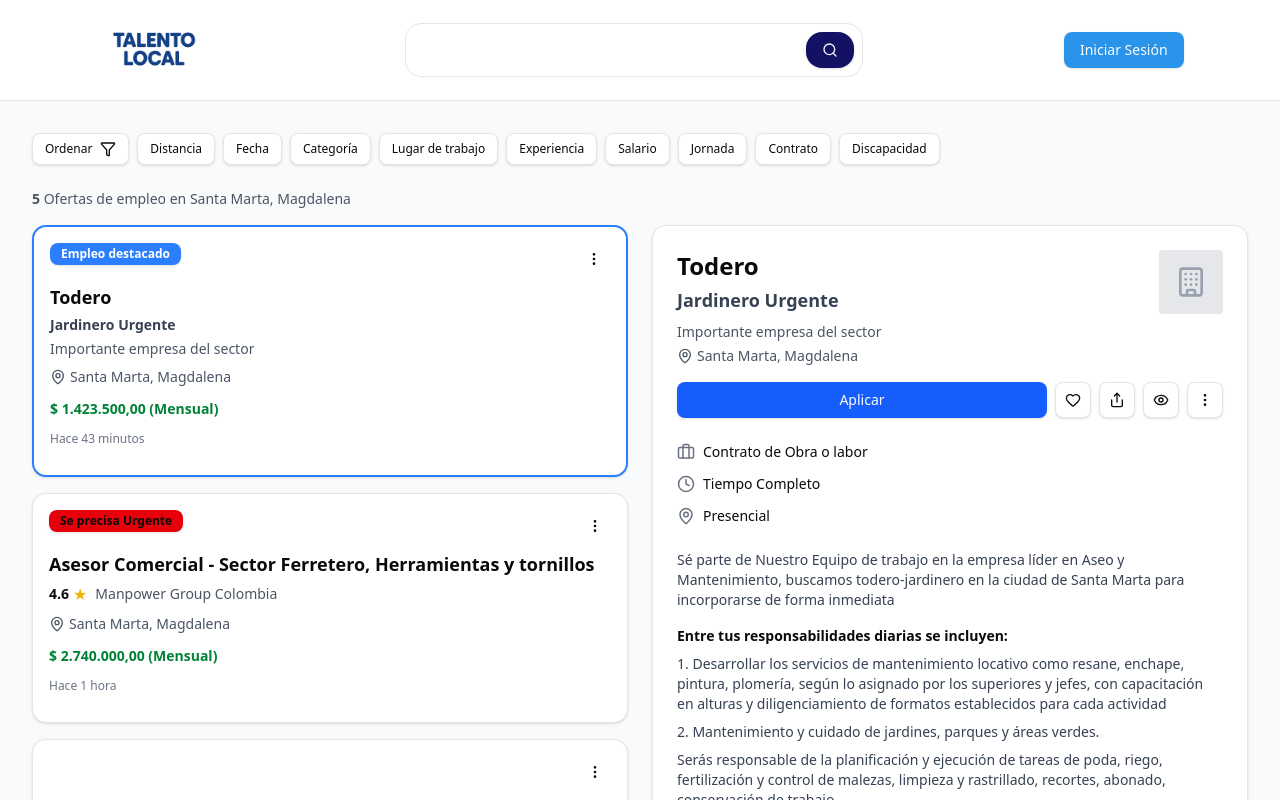
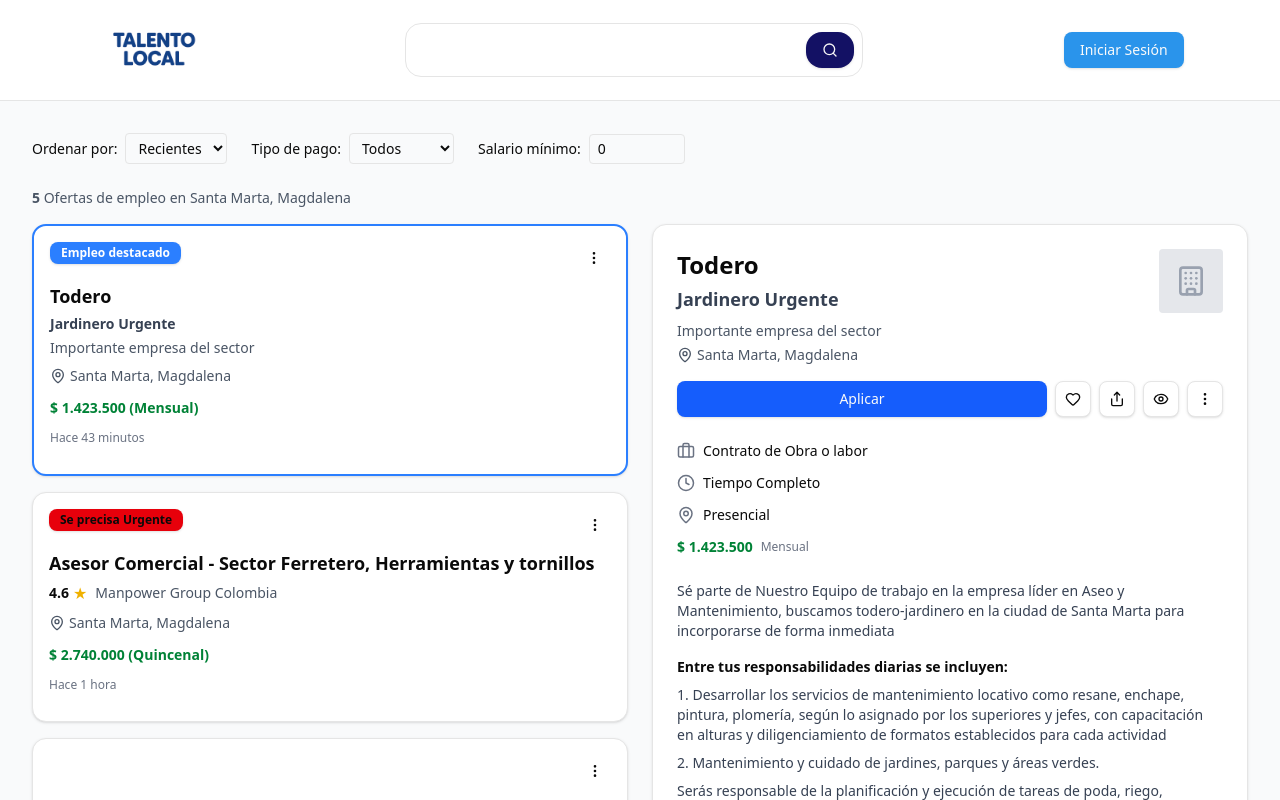
Before and after one commit to Akiii-lab/Talento-Local-Web-Client, a Next.js app: page /postulations in a window 1280 px wide. Shown: the top 800 px of the page. Built offline with nearby package versions, Linux system fonts and the light colour scheme.

Commit message:
feat: implement filtering and sorting in postulations page, update job cards and detail panel to display salary and payment type

```diff
--- a/src/app/(public)/postulations/page.tsx
+++ b/src/app/(public)/postulations/page.tsx
@@ -16,7 +16,8 @@ const mockPostulations = [
         type: "Contrato de Obra o labor",
         schedule: "Tiempo Completo",
         modality: "Presencial",
-        salary: "$ 1.423.500,00 (Mensual)",
+        salary: 1423500,
+        payType: 'Mensual' as const,
         postedTime: "Hace 43 minutos",
         featured: true,
         urgent: false,
@@ -31,7 +32,8 @@ const mockPostulations = [
         type: "Contrato Fijo",
         schedule: "Tiempo Completo",
         modality: "Presencial",
-        salary: "$ 2.740.000,00 (Mensual)",
+        salary: 2740000,
+        payType: 'Quincenal' as const,
         postedTime: "Hace 1 hora",
         featured: false,
         urgent: true,
@@ -46,7 +48,8 @@ const mockPostulations = [
         type: "Contrato de Aprendizaje",
         schedule: "Tiempo Completo",
         modality: "Presencial",
-        salary: "$ 1.423.500,00 (Mensual)",
+        salary: 1423500,
+        payType: 'Semanal' as const,
         postedTime: "Hace 4 horas",
         featured: false,
         urgent: false,
@@ -61,7 +64,8 @@ const mockPostulations = [
         type: "Contrato Indefinido",
         schedule: "Tiempo Completo",
         modality: "Remoto",
-        salary: "$ 4.500.000,00 (Mensual)",
+        salary: 4500000,
+        payType: 'Mensual' as const,
         postedTime: "Hace 2 días",
         featured: true,
         urgent: false,
@@ -76,7 +80,8 @@ const mockPostulations = [
         type: "Contrato Fijo",
         schedule: "Tiempo Completo",
         modality: "Presencial",
-        salary: "$ 2.200.000,00 (Mensual)",
+        salary: 2200000,
+        payType: 'Quincenal' as const,
         postedTime: "Hace 1 día",
         featured: false,
         urgent: true,
@@ -86,17 +91,37 @@ const mockPostulations = [
 
 export default function PostulationsPage() {
     const [selectedJob, setSelectedJob] = useState(mockPostulations[0]);
+    const [orderBy, setOrderBy] = useState("recientes");
+    const [payType, setPayType] = useState("");
+    const [minSalary, setMinSalary] = useState(0);
+
+    // Filtrar y ordenar postulaciones
+    const filteredPostulations = mockPostulations
+        .filter(job => (payType ? job.payType === payType : true))
+        .filter(job => job.salary >= minSalary)
+        .sort((a, b) => {
+            if (orderBy === "salario") return b.salary - a.salary;
+            if (orderBy === "empresa") return a.company.localeCompare(b.company);
+            return 0; // recientes: ya están mockeados en orden
+        });
 
     return (
         <div className="min-h-screen bg-gray-50 p-4 md:p-8">
             <div className="max-w-7xl mx-auto">
                 {/* Filtros superiores */}
-                <FilterBar />
+                <FilterBar
+                    orderBy={orderBy}
+                    setOrderBy={setOrderBy}
+                    payType={payType}
+                    setPayType={setPayType}
+                    minSalary={minSalary}
+                    setMinSalary={setMinSalary}
+                />
 
                 {/* Contador de ofertas */}
                 <div className="mb-4">
                     <p className="text-sm text-gray-600">
-                        <strong>{mockPostulations.length}</strong> Ofertas de empleo en Santa Marta, Magdalena
+                        <strong>{filteredPostulations.length}</strong> Ofertas de empleo en Santa Marta, Magdalena
                     </p>
                 </div>
 
@@ -104,11 +129,12 @@ export default function PostulationsPage() {
                 <div className="grid grid-cols-1 lg:grid-cols-2 gap-6">
                     {/* Lista de postulaciones */}
                     <div className="space-y-4">
-                        {mockPostulations.map((job) => (
+                        {filteredPostulations.map((job) => (
                             <JobCard
                                 key={job.id}
                                 job={job}
                                 onClick={() => setSelectedJob(job)}
+                                className={selectedJob.id === job.id ? "border-blue-500 border-2" : ""}
                             />
                         ))}
                     </div>
--- a/src/components/postulations/FilterBar.tsx
+++ b/src/components/postulations/FilterBar.tsx
@@ -1,39 +1,33 @@
-import { Button } from "@/components/ui/button";
-import { FilterIcon } from "lucide-react";
 
-export function FilterBar() {
+export interface FilterBarProps {
+  orderBy: string;
+  setOrderBy: (value: string) => void;
+  payType: string;
+  setPayType: (value: string) => void;
+  minSalary: number;
+  setMinSalary: (value: number) => void;
+}
+
+export function FilterBar({ orderBy, setOrderBy, payType, setPayType, minSalary, setMinSalary }: FilterBarProps) {
   return (
-    <div className="mb-6 flex flex-wrap gap-2">
-      <Button variant="outline" size="sm" className="gap-2">
-        Ordenar <FilterIcon size={16} />
-      </Button>
-      <Button variant="outline" size="sm">
-        Distancia
-      </Button>
-      <Button variant="outline" size="sm">
-        Fecha
-      </Button>
-      <Button variant="outline" size="sm">
-        Categoría
-      </Button>
-      <Button variant="outline" size="sm">
-        Lugar de trabajo
-      </Button>
-      <Button variant="outline" size="sm">
-        Experiencia
-      </Button>
-      <Button variant="outline" size="sm">
-        Salario
-      </Button>
-      <Button variant="outline" size="sm">
-        Jornada
-      </Button>
-      <Button variant="outline" size="sm">
-        Contrato
-      </Button>
-      <Button variant="outline" size="sm">
-        Discapacidad
-      </Button>
+    <div className="mb-6 flex flex-wrap gap-2 items-center">
+      <label className="text-sm">Ordenar por:</label>
+      <select value={orderBy} onChange={e => setOrderBy(e.target.value)} className="border rounded px-2 py-1 text-sm">
+        <option value="recientes">Recientes</option>
+        <option value="salario">Salario</option>
+        <option value="empresa">Empresa</option>
+      </select>
+
+      <label className="text-sm ml-4">Tipo de pago:</label>
+      <select value={payType} onChange={e => setPayType(e.target.value)} className="border rounded px-2 py-1 text-sm">
+        <option value="">Todos</option>
+        <option value="Mensual">Mensual</option>
+        <option value="Semanal">Semanal</option>
+        <option value="Quincenal">Quincenal</option>
+      </select>
+
+      <label className="text-sm ml-4">Salario mínimo:</label>
+      <input type="number" value={minSalary} onChange={e => setMinSalary(Number(e.target.value))} className="border rounded px-2 py-1 text-sm w-24" min={0} />
     </div>
   );
 }
--- a/src/components/postulations/JobCard.tsx
+++ b/src/components/postulations/JobCard.tsx
@@ -1,34 +1,14 @@
+import { JobCardProps } from "@/types/postulations/JobCard.types";
 import { Badge } from "@/components/ui/badge";
 import { Button } from "@/components/ui/button";
 import { Card } from "@/components/ui/card";
 import { MapPinIcon, MoreVerticalIcon } from "lucide-react";
 
-interface JobCardProps {
-  job: {
-    id: number;
-    title: string;
-    subtitle?: string;
-    company: string;
-    location: string;
-    type: string;
-    schedule: string;
-    modality: string;
-    salary?: string;
-    postedTime: string;
-    featured: boolean;
-    urgent: boolean;
-    rating: number | null;
-  };
-  onClick?: () => void;
-}
-
-export function JobCard({ job, onClick }: JobCardProps) {
+export function JobCard({ job, onClick, className }: JobCardProps) {
   return (
     <Card
       onClick={onClick}
-      className={`p-4 hover:shadow-lg transition-shadow cursor-pointer ${
-        job.featured ? "border-blue-500 border-2" : ""
-      }`}
+      className={`p-4 hover:shadow-lg transition-shadow cursor-pointer ${className ?? ""}`}
     >
       {/* Header con badges */}
       <div className="flex items-start justify-between mb-2">
@@ -75,7 +55,7 @@ export function JobCard({ job, onClick }: JobCardProps) {
       {/* Salario */}
       {job.salary && (
         <p className="text-sm font-semibold text-green-700 mb-3">
-          {job.salary}
+          {`$ ${job.salary.toLocaleString('es-CO')} (${job.payType ?? 'Mensual'})`}
         </p>
       )}
 
--- a/src/components/postulations/JobDetailPanel.tsx
+++ b/src/components/postulations/JobDetailPanel.tsx
@@ -1,5 +1,6 @@
 import { Button } from "@/components/ui/button";
 import { Card } from "@/components/ui/card";
+import { JobDetailPanelProps } from "@/types/postulations/JobDetailPanel.types";
 import {
   MapPinIcon,
   ClockIcon,
@@ -10,24 +11,6 @@ import {
   EyeIcon,
   MoreVerticalIcon,
 } from "lucide-react";
-
-interface JobDetailPanelProps {
-  job: {
-    id: number;
-    title: string;
-    subtitle?: string;
-    company: string;
-    location: string;
-    type: string;
-    schedule: string;
-    modality: string;
-    salary?: string;
-    postedTime: string;
-    featured: boolean;
-    urgent: boolean;
-    rating: number | null;
-  };
-}
 
 export function JobDetailPanel({ job }: JobDetailPanelProps) {
   return (
@@ -84,6 +67,12 @@ export function JobDetailPanel({ job }: JobDetailPanelProps) {
           <MapPinIcon size={18} className="text-gray-500" />
           <span>{job.modality}</span>
         </div>
+        {job.salary && (
+          <div className="flex items-center gap-2 text-sm text-green-700">
+            <span className="font-semibold">{`$ ${job.salary.toLocaleString('es-CO')}`}</span>
+            <span className="text-xs text-gray-500">{job.payType ?? 'Mensual'}</span>
+          </div>
+        )}
       </div>
 
       {/* Descripción */}
--- /dev/null
+++ b/src/types/postulations/FilterBar.types.ts
@@ -0,0 +1,2 @@
+// Actualmente FilterBar no recibe props, pero si en el futuro se agregan filtros dinámicos, aquí puedes definir la interfaz.
+export interface FilterBarProps {}
--- /dev/null
+++ b/src/types/postulations/JobCard.types.ts
@@ -0,0 +1,22 @@
+export interface JobCardType {
+  id: number;
+  title: string;
+  subtitle?: string;
+  company: string;
+  location: string;
+  type: string;
+  schedule: string;
+  modality: string;
+  salary?: number;
+  payType?: "Mensual" | "Semanal" | "Quincenal";
+  postedTime: string;
+  featured: boolean;
+  urgent: boolean;
+  rating: number | null;
+}
+
+export interface JobCardProps {
+  job: JobCardType;
+  onClick?: () => void;
+  className?: string;
+}
--- /dev/null
+++ b/src/types/postulations/JobDetailPanel.types.ts
@@ -0,0 +1,20 @@
+export interface JobDetailPanelType {
+  id: number;
+  title: string;
+  subtitle?: string;
+  company: string;
+  location: string;
+  type: string;
+  schedule: string;
+  modality: string;
+  salary?: number;
+  payType?: "Mensual" | "Semanal" | "Quincenal";
+  postedTime: string;
+  featured: boolean;
+  urgent: boolean;
+  rating: number | null;
+}
+
+export interface JobDetailPanelProps {
+  job: JobDetailPanelType;
+}
```
